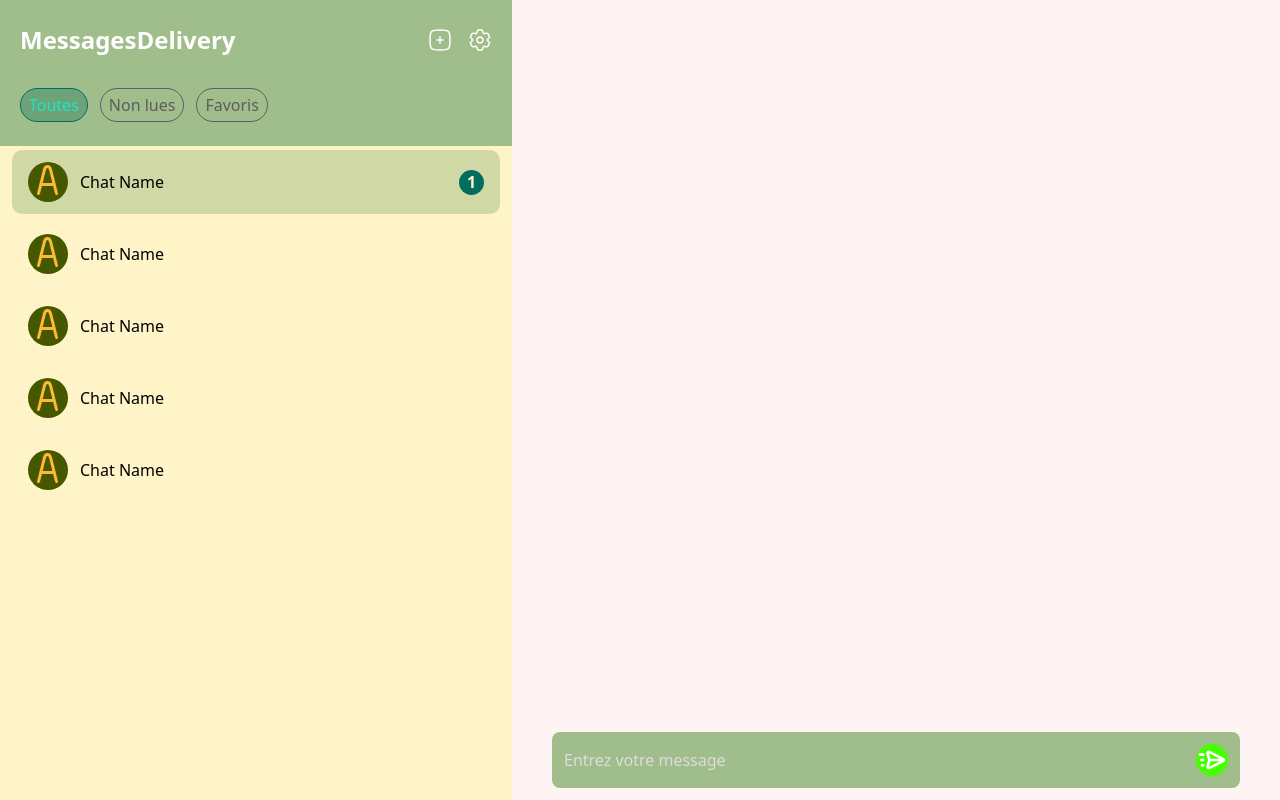
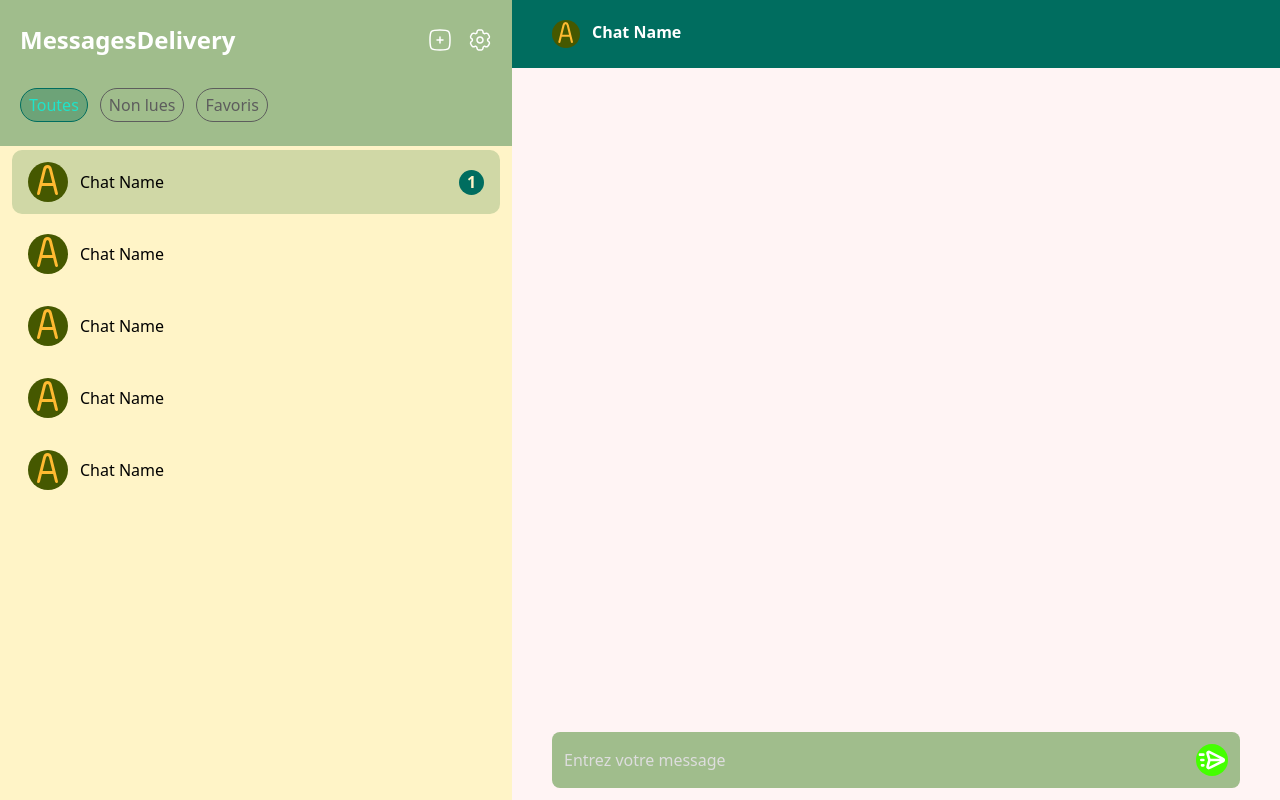
Before and after one commit to TBoisse/MessagesDelivery, a FastAPI app: page / in a window 1280 px wide. Run offline with FastAPI, Linux system fonts and the light colour scheme; some libraries are stand-ins or nearby versions.

Commit message:
Header in message zone

```diff
--- a/front/static/css/index.css
+++ b/front/static/css/index.css
@@ -60,7 +60,7 @@
     background-color: #fff4f4;
 }
 
-.messages-container > div:nth-child(2) > div {
+.messages-container > div:nth-child(3) > div {
     background-color: var(--guideline-3);
 }
 
--- a/front/templates/index.html
+++ b/front/templates/index.html
@@ -77,7 +77,14 @@
                 <!-- UP TO HERE -->
             </div>
         </div>
-        <div class="hidden md:flex flex-col relative h-full w-full md:w-3/5 messages-container">
+        <div class="hidden md:flex flex-col h-full w-full md:w-3/5 messages-container">
+            <div class="flex items-center gap-5 px-10 py-5 w-full bg-guideline-6">
+                <img class="w-7 md:w-0 block md:hidden" src="/static/image/mask/white-back.svg" alt="back button">
+                <div class="flex gap-3 text-white font-bold">
+                    <img class="w-7" src="/static/image/letters/letter-a.svg" alt="chat icon">
+                    <p>Chat Name</p>
+                </div>
+            </div>
             <div class="flex flex-1">
 
             </div>
```
Also changed, not shown: front/static/image/mask/white-back.svg (added).
